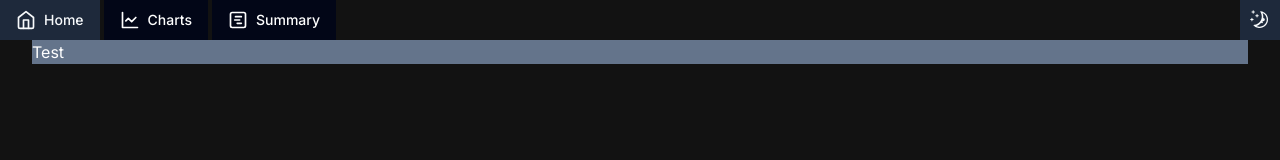
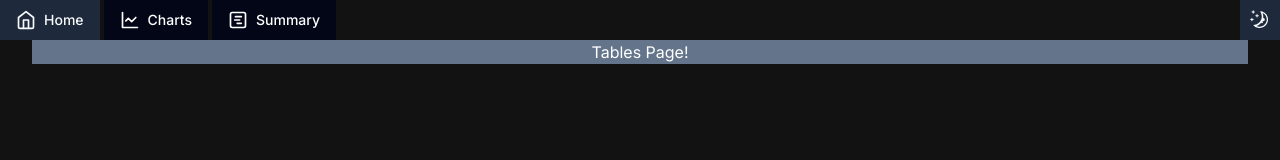
Before and after one commit to KroegerP/bookkeeping-project, a Next.js app in the folder client/: page /tables in a window 1280 px wide. Shown: the top 160 px of the page. Built offline with nearby package versions, Linux system fonts and the light colour scheme.

Commit message:
feat(dev): add linting to server

```diff
--- a/client/components/PurchaseForm/index.tsx
+++ b/client/components/PurchaseForm/index.tsx
@@ -1,7 +1,7 @@
 import type { ApolloError } from "@apollo/client";
 import { useMutation, useQuery } from "@apollo/client";
 import { zodResolver } from "@hookform/resolvers/zod";
-import { useCallback, useEffect, useMemo } from "react";
+import { useCallback, useEffect } from "react";
 import type { SubmitHandler } from "react-hook-form";
 import { useForm } from "react-hook-form";
 import { z } from "zod";
@@ -53,13 +53,6 @@ export function PurchseForm({ previousTotal }: Readonly<PurchaseFormProps>) {
     form.reset();
   }, [form, form.formState.isSubmitSuccessful]);
 
-  const costWatcher = form.watch("cost");
-
-  const totalCalc = useMemo(() =>
-    // eslint-disable-next-line max-len
-    Math.round((previousTotal * ROUNDING_NUMBER) + ((Number.parseFloat(costWatcher ?? 0)) * ROUNDING_NUMBER)) / ROUNDING_NUMBER
-  , [previousTotal, costWatcher]);
-
   const onSubmit = useCallback<SubmitHandler<z.infer<typeof formSchema>>>(async (data) => {
     console.log(data);
     createPurchase({ variables: {
@@ -90,7 +83,7 @@ export function PurchseForm({ previousTotal }: Readonly<PurchaseFormProps>) {
           duration: 5,
         });
       });
-  }, [createPurchase, toast, totalCalc]);
+  }, [createPurchase, previousTotal, toast]);
 
   return (
     <div className="p-4 bg-slate-400 dark:bg-slate-500 rounded">
--- a/client/pages/tables/index.tsx
+++ b/client/pages/tables/index.tsx
@@ -4,8 +4,8 @@ import type { NextPage } from "next";
 
 const TablesPage: NextPage = () => {
   return (
-    <div className="bg-slate-500">Test</div>
+    <div className="flex justify-center items-center bg-slate-500">Tables Page!</div>
   );
-}
+};
 
 export default TablesPage;
```
Also changed, not shown: 2 other files (tests, documents, lock files or other folders).
